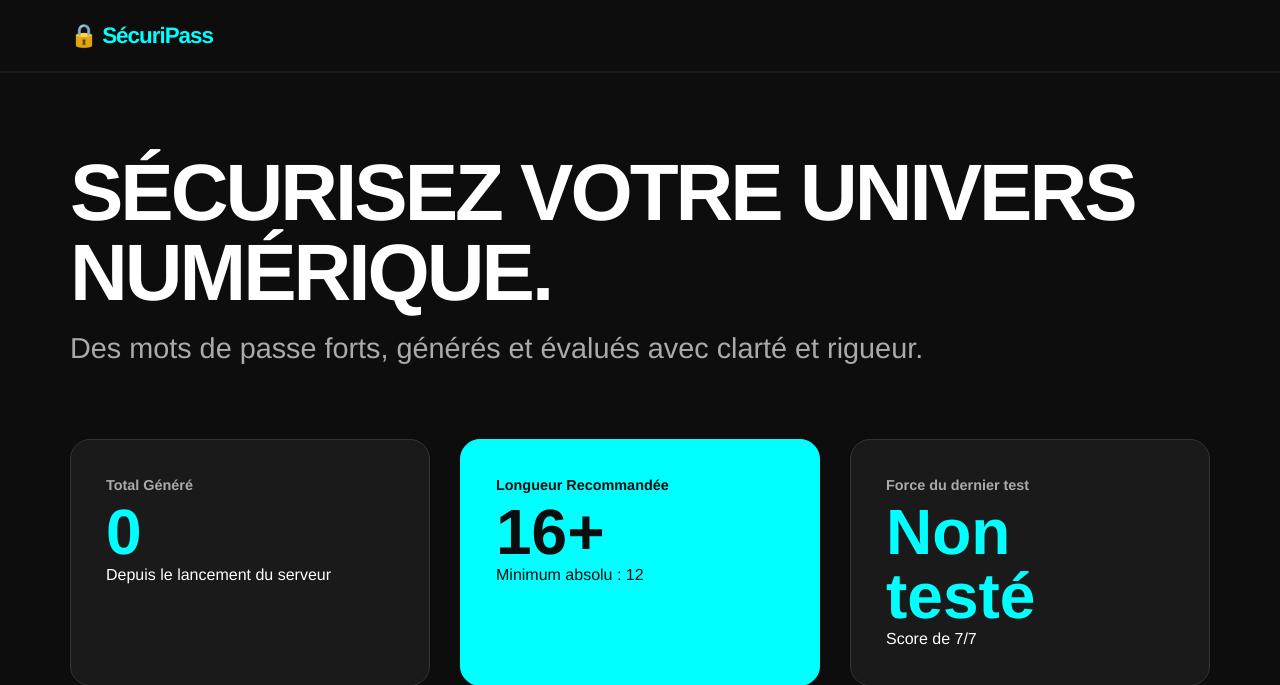
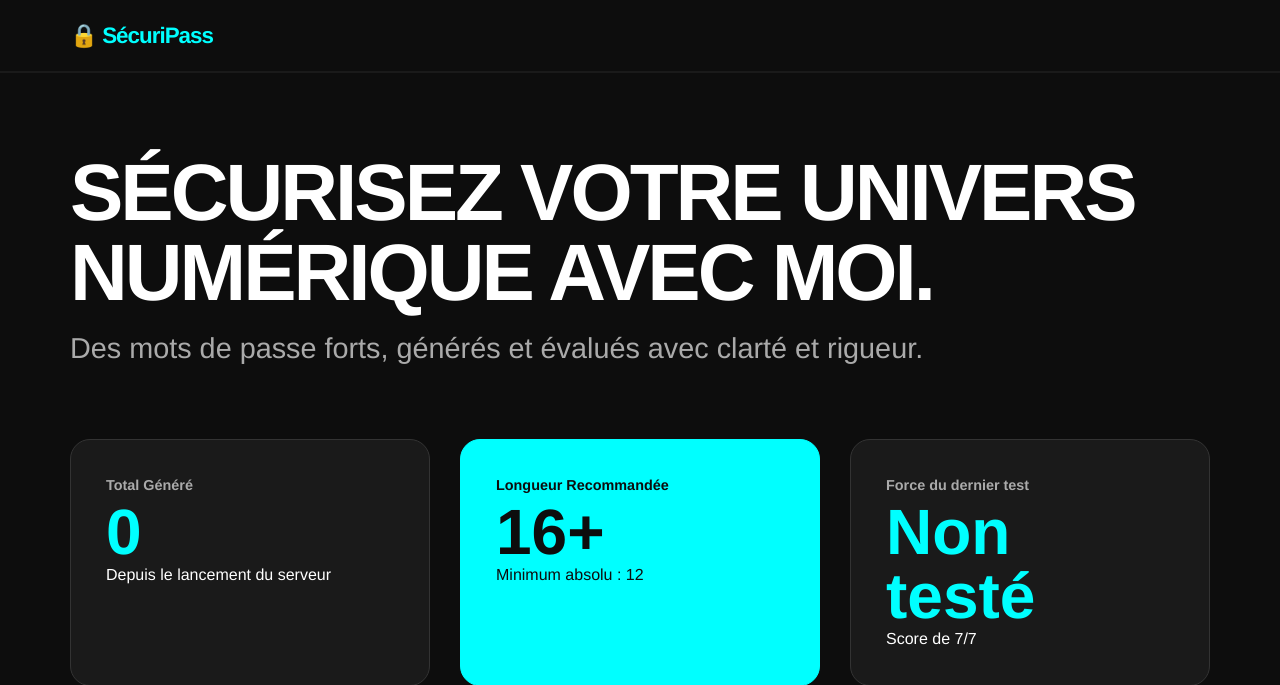
Before and after one commit to Orsy-git/securiPass, a Flask app: page / in a window 1280 px wide. Shown: the top 685 px of the page. Run offline with Flask 3, Linux system fonts and the light colour scheme.

Commit message:
Update index.html

```diff
--- a/templates/index.html
+++ b/templates/index.html
@@ -5,15 +5,27 @@
     <meta name="viewport" content="width=device-width, initial-scale=1.0">
     <title>SécuriPass | Unseen-Inspired Design</title>
     <link rel="stylesheet" href="{{ url_for('static', filename='styles.css') }}">
+
+    <script async src="https://pagead2.googlesyndication.com/pagead/js/adsbygoogle.js?client=ca-pub-7204440079700980"
+          crossorigin="anonymous"></script>
+
 </head>
 <body>
+
+    <div class="slideshow-background">
+        <div class="slideshow-image current-slide" style="background-image: url('{{ url_for('static', filename='cyber_bg_1.jpg') }}');"></div>
+        <div class="slideshow-image" style="background-image: url('{{ url_for('static', filename='cyber_bg_2.jpg') }}');"></div>
+    </div>
+
+    <div class="background-overlay-wave"></div>
+
     <header>
         <div class="logo">🔒 SécuriPass</div>
     </header>
 
     <main>
         <section class="hero-section">
-            <h1>Sécurisez votre univers numérique.</h1>
+            <h1>Sécurisez votre univers numérique avec moi.</h1>
             <p class="subtitle">Des mots de passe forts, générés et évalués avec clarté et rigueur.</p>
         </section>
 
@@ -95,7 +107,21 @@
             const historyListContainer = document.getElementById('history-list');
             const copyGeneratorBtn = document.querySelector('.copy-generator-btn');
 
-            // --- Fonctions Utilitaires ---
+            // --- Fonctions Slideshow ---
+            const slides = document.querySelectorAll('.slideshow-image');
+            let currentSlide = 0;
+            const slideInterval = 8000; // Changer d'image toutes les 8 secondes
+
+            function nextSlide() {
+                slides[currentSlide].classList.remove('current-slide');
+                currentSlide = (currentSlide + 1) % slides.length;
+                slides[currentSlide].classList.add('current-slide');
+            }
+
+            setInterval(nextSlide, slideInterval);
+
+
+            // --- Fonctions Utilitaires d'Interactivité ---
 
             function attachCopyListeners() {
                 // Pour les boutons d'historique (dynamiques)
@@ -140,7 +166,7 @@
                 attachCopyListeners();
             }
 
-            // --- 1. Génération de Mot de Passe ---
+            // --- 1. Génération de Mot de Passe (API) ---
             generateButton.addEventListener('click', () => {
                 const LENGTH = 16;
 
@@ -158,7 +184,7 @@
                 .catch(error => console.error('Erreur de génération:', error));
             });
 
-            // --- 2. Évaluation de Mot de Passe ---
+            // --- 2. Évaluation de Mot de Passe (API) ---
             passwordInput.addEventListener('input', () => {
                 const mdp = passwordInput.value;
                 if (mdp.length === 0) {
```
